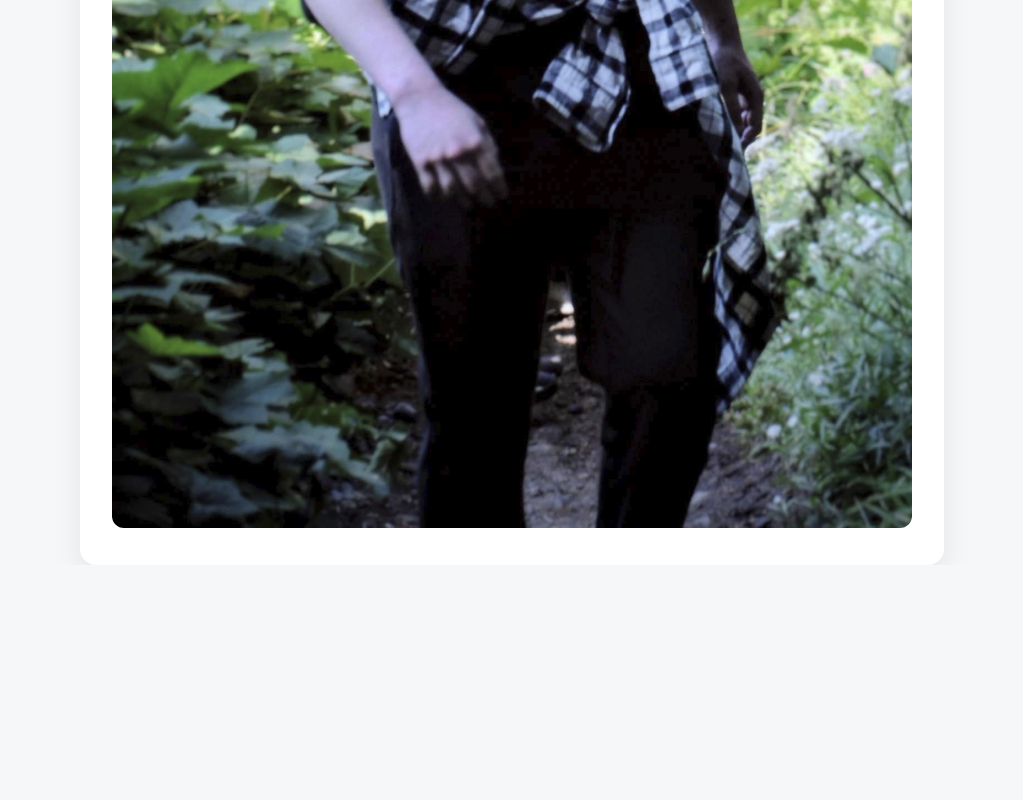
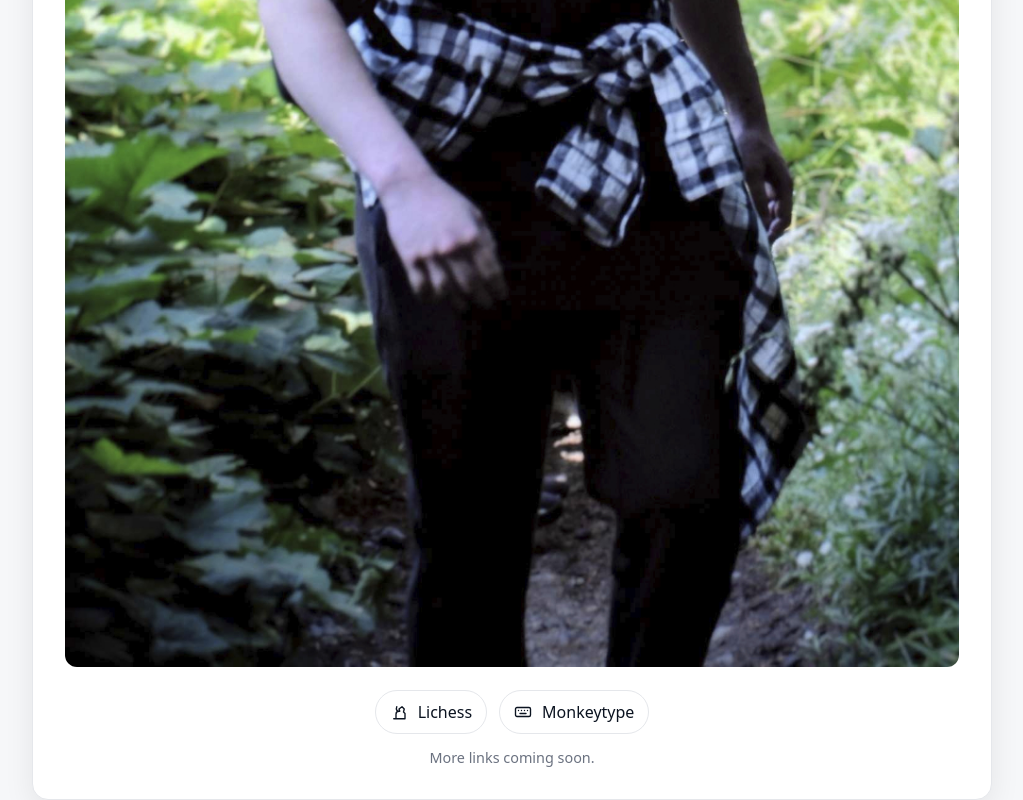
Before and after one commit to DannyKoz123/dannykoz123.github.io, a plain HTML site: page index.html in a window 1280 px wide. Shown: the part 811-1611 px from the top of the page, without its empty margins (128-1151 px from the left). Before the commit the page ends 1376 px from the top, so only its background shows below. Drawn offline with Linux system fonts and the light colour scheme.

Commit message:
add monkeytype and lichess links

```diff
--- a/index.html
+++ b/index.html
@@ -5,16 +5,61 @@
   <meta name="viewport" content="width=device-width,initial-scale=1" />
   <title>Danny Koz</title>
   <style>
-    body{margin:0; font-family:system-ui,-apple-system,Segoe UI,Roboto,Helvetica,Arial,sans-serif; display:grid; min-height:100vh; place-items:center; background:#f6f7f9}
-    .card{background:#fff; padding:32px; border-radius:16px; box-shadow:0 10px 30px rgba(0,0,0,.08); text-align:center}
-    img{max-width:min(800px, 90vw); height:auto; border-radius:12px}
-    h1{margin:0 0 16px}
+    :root{
+      --bg:#f6f7f9; --card:#fff; --text:#0b1320; --muted:#6b7280; --ring:#e5e7eb; --accent:#111827;
+    }
+    @media (prefers-color-scheme: dark){
+      :root{ --bg:#0b1320; --card:#101827; --text:#e5e7eb; --muted:#9aa3b2; --ring:#232b3a; --accent:#e5e7eb; }
+    }
+    *{box-sizing:border-box}
+    body{margin:0; font-family:system-ui,-apple-system,Segoe UI,Roboto,Helvetica,Arial,sans-serif; background:var(--bg); color:var(--text); display:grid; min-height:100vh; place-items:center}
+    .card{background:var(--card); padding:32px; border-radius:16px; box-shadow:0 10px 30px rgba(0,0,0,.08); text-align:center; border:1px solid var(--ring); max-width:960px; width:min(960px,92vw)}
+    h1{margin:0 0 8px}
+    p.lead{margin:0 0 20px; color:var(--muted)}
+    img{max-width:100%; height:auto; border-radius:12px}
+    /* Social bar */
+    .social{display:flex; gap:12px; justify-content:center; flex-wrap:wrap; margin:18px 0 0}
+    .chip{
+      display:inline-flex; align-items:center; gap:10px; padding:10px 14px; border-radius:999px;
+      border:1px solid var(--ring); text-decoration:none; color:var(--text); background:transparent;
+      transition:transform .08s ease, background .2s ease, border-color .2s ease;
+    }
+    .chip:hover{transform:translateY(-1px); border-color:var(--accent); background:rgba(0,0,0,.03)}
+    .chip svg{width:18px; height:18px; flex:0 0 auto}
+    footer{margin-top:14px; font-size:.9rem; color:var(--muted)}
   </style>
 </head>
 <body>
   <main class="card">
     <h1>Hi, I'm Daniel 👋</h1>
+
+    <!-- Photo -->
     <img src="hike.jpg" alt="Danny on a forest trail">
+
+    <!-- Social bar -->
+    <div class="social" aria-label="Social links">
+      <!-- Lichess -->
+      <a class="chip" href="https://lichess.org/@/DannyKoz" target="_blank" rel="noopener" aria-label="Lichess profile">
+        <!-- Knight icon -->
+        <svg viewBox="0 0 24 24" fill="none" stroke="currentColor" stroke-width="1.8" stroke-linecap="round" stroke-linejoin="round" aria-hidden="true">
+          <path d="M5 21h14M8 21v-6a4 4 0 0 1 4-4h1l-1-3 4-3 3 3-1 4 2 2v7"/>
+          <path d="M12 11s-2 .5-3-1.5S9 5 9 5"/>
+        </svg>
+        <span>Lichess</span>
+      </a>
+
+      <!-- Monkeytype -->
+      <a class="chip" href="https://monkeytype.com/profile/DannyKoz" target="_blank" rel="noopener" aria-label="Monkeytype profile">
+        <!-- Keyboard icon -->
+        <svg viewBox="0 0 24 24" fill="none" stroke="currentColor" stroke-width="1.8" stroke-linecap="round" stroke-linejoin="round" aria-hidden="true">
+          <rect x="2" y="6" width="20" height="12" rx="2"/>
+          <path d="M6 10h0M10 10h0M14 10h0M18 10h0M8 14h8"/>
+        </svg>
+        <span>Monkeytype</span>
+      </a>
+    </div>
+
+    <footer>More links coming soon.</footer>
   </main>
 </body>
 </html>
```
